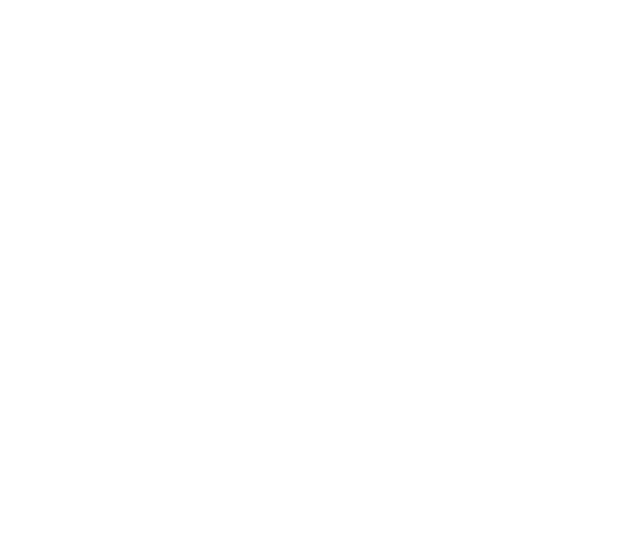
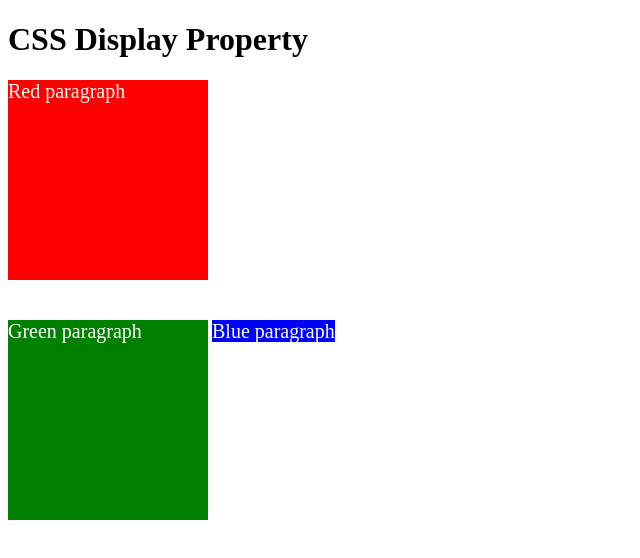
Before and after one commit to aanarustamova8-alt/my---website, a plain HTML site: page display/index.html in a window 1280 px wide. Shown: the whole page, without its empty margins (0-640 px from the left). Drawn offline with Linux system fonts and the light colour scheme.

Commit message:
added project code

```diff
--- a/display/index.css
+++ b/display/index.css
@@ -0,0 +1,25 @@
+p {
+    color: white;
+    font-size: 1.25rem;
+}
+
+.red {
+    display: block;
+    width: 200px;
+    height: 200px;
+    background-color: red;
+}
+
+.green {
+    display: inline-block;
+    width: 200px;
+    height: 200px;
+    background-color: green;
+}
+
+.blue {
+    display: inline;
+    width: 200px;
+    height: 200px;
+    background-color: blue;
+}
--- a/display/index.html
+++ b/display/index.html
@@ -3,9 +3,13 @@
 <head>
     <meta charset="UTF-8">
     <meta name="viewport" content="width=device-width, initial-scale=1.0">
-    <title>Document</title>
+    <title>CSS Display</title>
+    <link rel="stylesheet" href="index.css">
 </head>
 <body>
-
+    <h1>CSS Display Property</h1>
+    <p class="red">Red paragraph</p>
+    <p class="green">Green paragraph</p>
+    <p class="blue">Blue paragraph</p>
 </body>
 </html>
```
